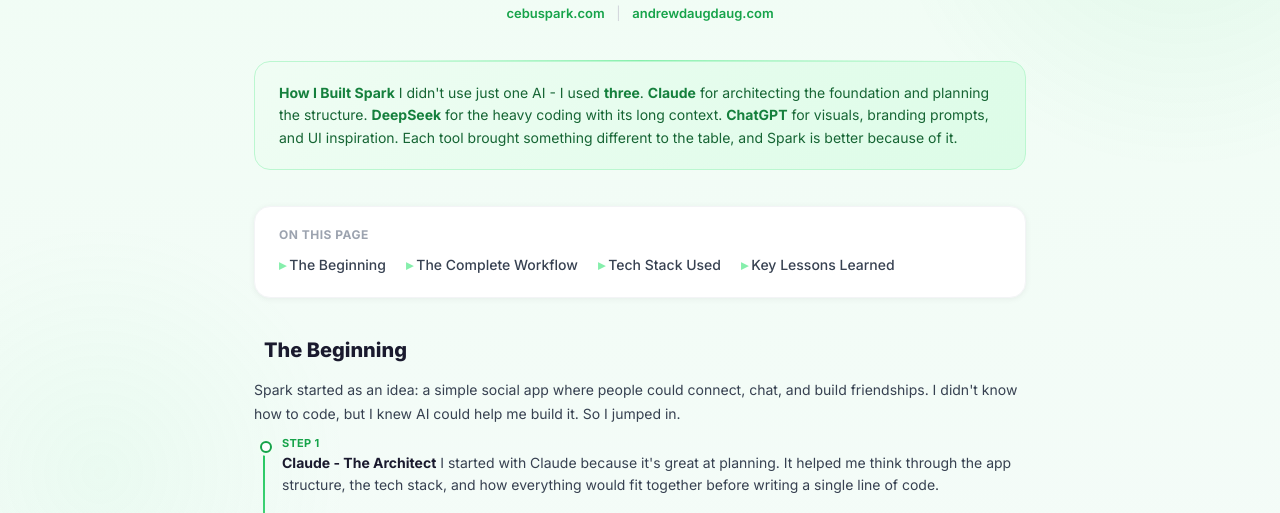
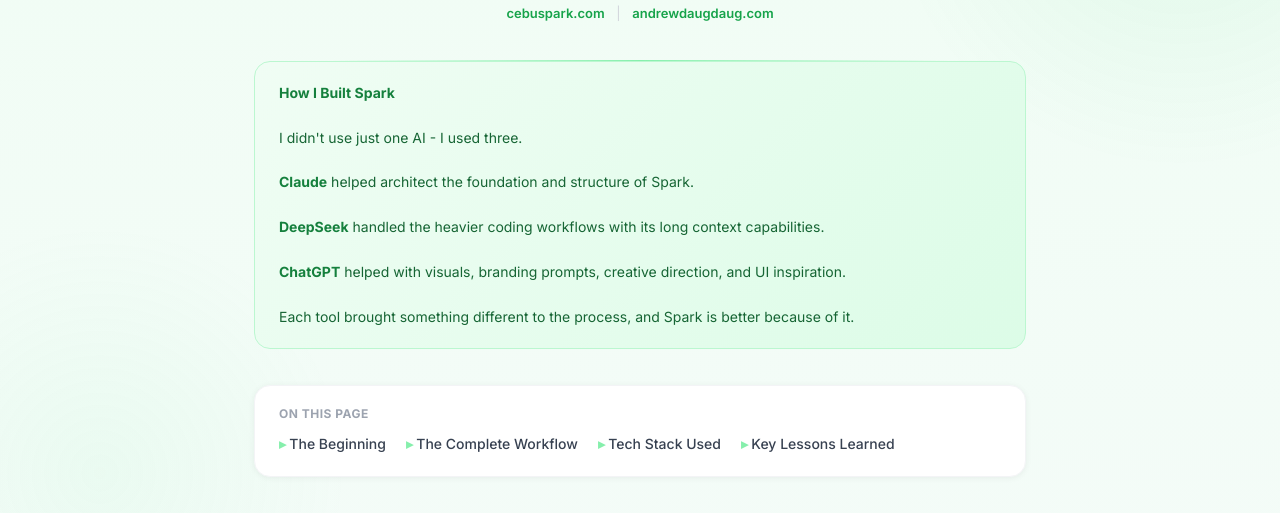
Before and after one commit to ghub-drew/spark-social-app, a website: page public/journey.html in a window 1280 px wide. Shown: the part 227-740 px from the top of the page. Drawn offline with Linux system fonts and the light colour scheme.

Commit message:
Clean up How I Built Spark section

```diff
--- a/public/journey.html
+++ b/public/journey.html
@@ -198,7 +198,12 @@
 
     <!-- ═══ VIBE NOTE ═══ -->
     <div class="jny-vibe">
-      <strong> How I Built Spark</strong> I didn't use just one AI - I used <strong>three</strong>. <strong>Claude</strong> for architecting the foundation and planning the structure. <strong>DeepSeek</strong> for the heavy coding with its long context. <strong>ChatGPT</strong> for visuals, branding prompts, and UI inspiration. Each tool brought something different to the table, and Spark is better because of it.
+      <strong> How I Built Spark</strong><br><br>
+      I didn't use just one AI  -  I used three.<br><br>
+      <strong>Claude</strong> helped architect the foundation and structure of Spark.<br><br>
+      <strong>DeepSeek</strong> handled the heavier coding workflows with its long context capabilities.<br><br>
+      <strong>ChatGPT</strong> helped with visuals, branding prompts, creative direction, and UI inspiration.<br><br>
+      Each tool brought something different to the process, and Spark is better because of it.
     </div>
 
     <!-- ═══ TOC ═══ -->
```
